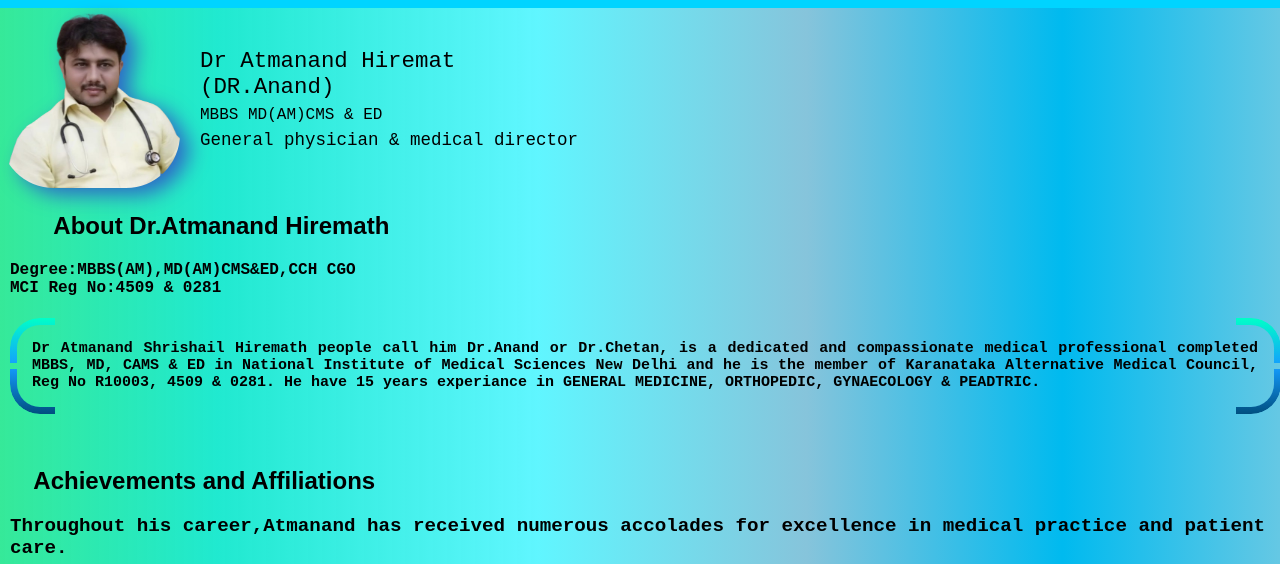
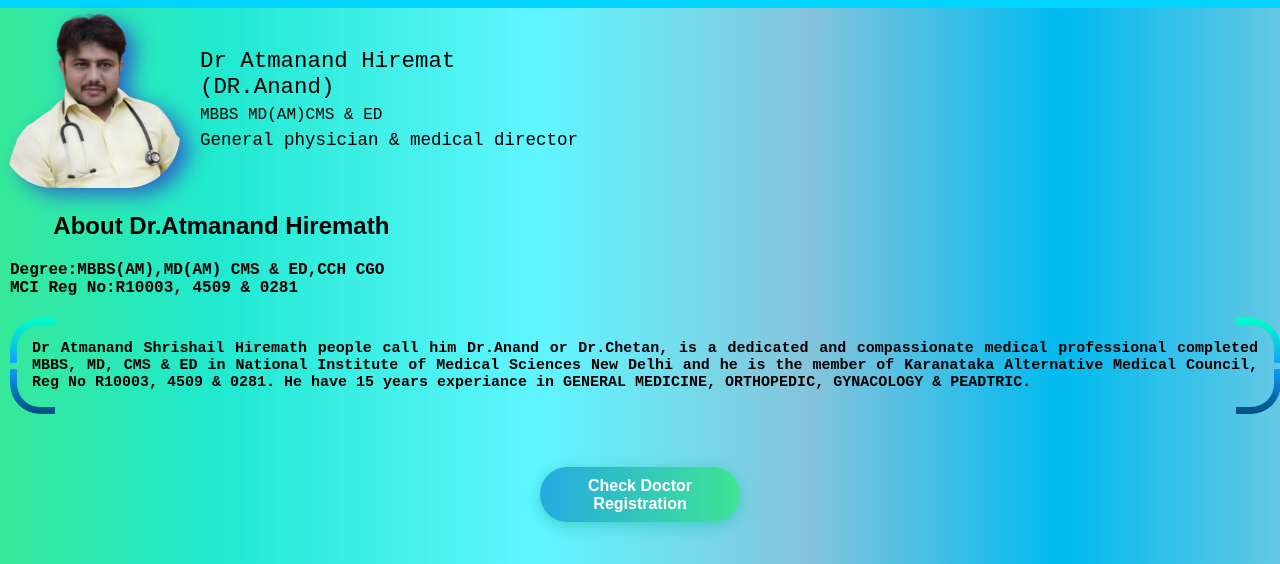
Before and after one commit to KAProject/ChethanClinic, a plain HTML site: page about.html in a window 1280 px wide. Shown: the part 228-792 px from the top of the page. Drawn offline with Linux system fonts and the light colour scheme.

Commit message:
Registration Check Button added

```diff
--- a/about.css
+++ b/about.css
@@ -137,6 +137,51 @@ body{
     }
 }
 
+.buttons {
+    /* margin: 10%; */
+    text-align: center;
+}
+
+.btn-hover {
+    width: 200px;
+    font-size: 16px;
+    font-weight: 600;
+    color: #fff;
+    cursor: pointer;
+    margin: 20px;
+    height: 55px;
+    text-align:center;
+    border: none;
+    background-size: 300% 100%;
+
+    border-radius: 50px;
+    moz-transition: all .4s ease-in-out;
+    -o-transition: all .4s ease-in-out;
+    -webkit-transition: all .4s ease-in-out;
+    transition: all .4s ease-in-out;
+}
+
+.btn-hover:hover {
+    background-position: 100% 0;
+    moz-transition: all .4s ease-in-out;
+    -o-transition: all .4s ease-in-out;
+    -webkit-transition: all .4s ease-in-out;
+    transition: all .4s ease-in-out;
+}
+
+.btn-hover:focus {
+    outline: none;
+}
+
+.btn-hover.color-1 {
+    background-image: linear-gradient(to right, #25aae1, #40e495, #30dd8a, #2bb673);
+    box-shadow: 0 4px 15px 0 rgba(49, 196, 190, 0.75);
+    a{
+        text-decoration: none;
+        color: white;
+    }
+}
+
 .certificates_at_1{
     display: flex;
     justify-content: center;
--- a/about.html
+++ b/about.html
@@ -110,8 +110,12 @@
     </div> -->
 
     <div><p><span style="font-family:Impact, Haettenschweiler, 'Arial Narrow Bold', sans-serif;";><h2>&nbsp; &nbsp; &nbsp;&nbsp;&nbsp;&nbsp;About Dr.Atmanand Hiremath</h2></span></p>
-    <div class="para_graph"><p><h4>Degree:MBBS(AM),MD(AM)CMS&ED,CCH CGO <br>MCI Reg No:4509 & 0281</h4>
-        <span><b><p class="description">Dr Atmanand Shrishail Hiremath people call him Dr.Anand or Dr.Chetan, is a dedicated and compassionate medical professional completed MBBS, MD, CAMS & ED in National Institute of Medical Sciences New Delhi and he is the member of Karanataka Alternative Medical Council, Reg No R10003, 4509 & 0281. He have 15 years experiance in GENERAL MEDICINE, ORTHOPEDIC, GYNAECOLOGY & PEADTRIC.</p></b></span></p></div><br>
+    <div class="para_graph"><p><h4>Degree:MBBS(AM),MD(AM) CMS & ED,CCH CGO <br>MCI Reg No:R10003, 4509 & 0281</h4>
+        <span><b><p class="description">Dr Atmanand Shrishail Hiremath people call him Dr.Anand or Dr.Chetan, is a dedicated and compassionate medical professional completed MBBS, MD, CMS & ED in National Institute of Medical Sciences New Delhi and he is the member of Karanataka Alternative Medical Council, Reg No R10003, 4509 & 0281. He have 15 years experiance in GENERAL MEDICINE, ORTHOPEDIC, GYNACOLOGY & PEADTRIC.</p></b></span></p></div><br>
+
+        <div class="buttons">
+          <button class="btn-hover color-1"><a href="https://www.medicalregistration.in">Check Doctor Registration</a></button>
+        </div>
 
         <!-- <div><p><span style="font-family:Impact, Haettenschweiler, 'Arial Narrow Bold', sans-serif";><h2>&nbsp;&nbsp;&nbsp; &nbsp; &nbsp; &nbsp; &nbsp;Professional Background</h2></span></p>
           <div class="para_graph"><p>
```
